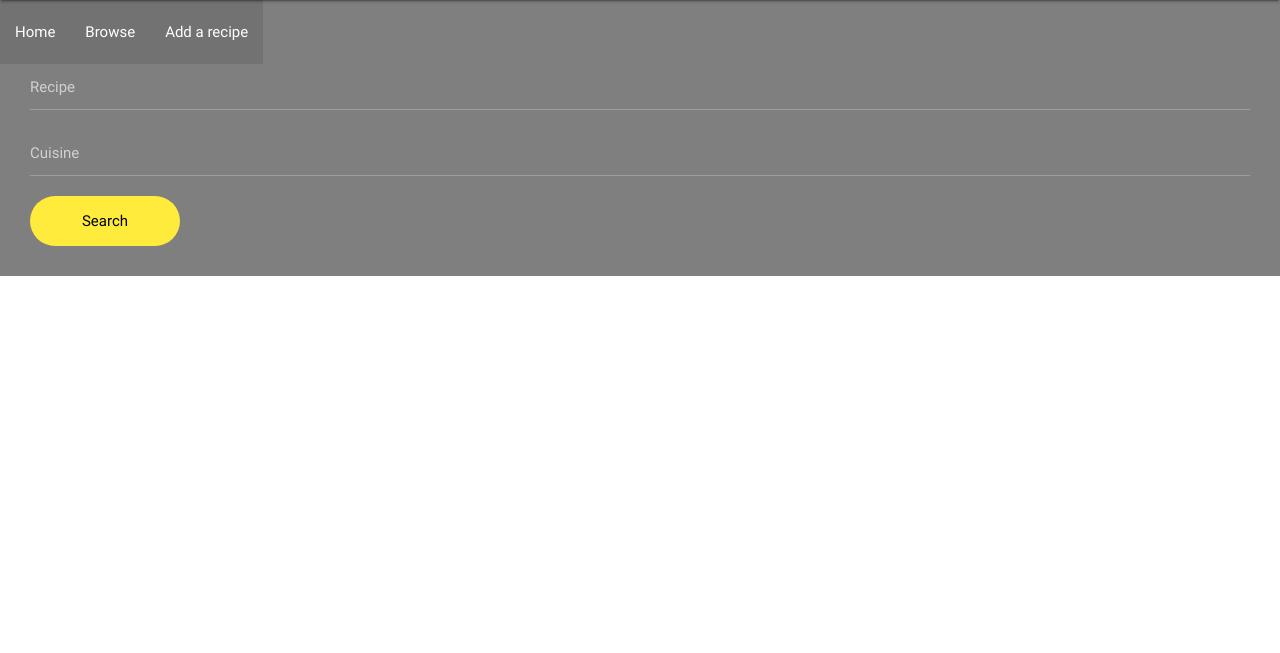
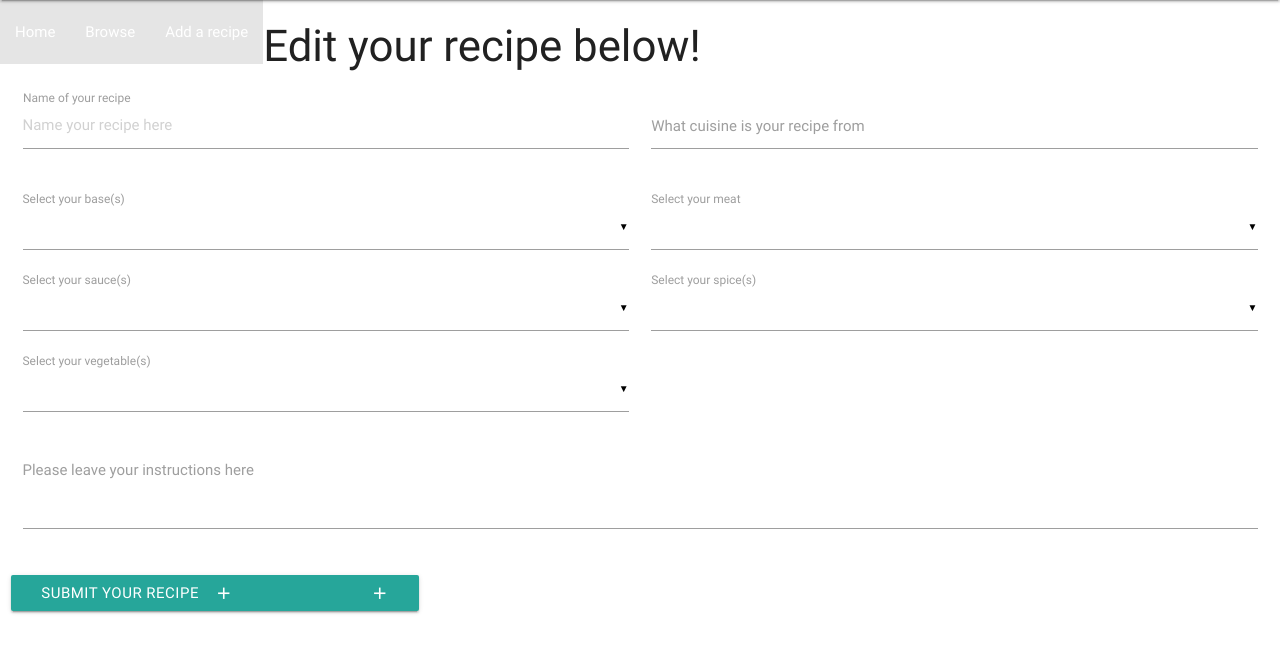
Before and after one commit to stormtrooper88/Cook-Book-Milestone-Three-Project, a Flask app: template templates/editrecipe.html in a window 1280 px wide. Shown: the part 64-717 px from the top of the page. Run offline with Flask 2, Linux system fonts and the light colour scheme; the template is opened without the code that fills it, so the values that code supplies are empty; some libraries are stand-ins or nearby versions.

Commit message:
fixed issue running edit recipe page

```diff
--- a/app.py
+++ b/app.py
@@ -14,17 +14,16 @@ mongo = PyMongo(app)
 @app.route('/')
 @app.route('/recipe')
 def recipe():
-    return render_template("index.html", page_title="Home Page")
+    return render_template("index.html", page_title="Home Page", recipes=mongo.db.recipes.find())
 
 @app.route('/browse')
 def browse():
     return render_template("browse.html", page_title="Browse")
 
-@app.route('/edit_recipe', methods=['POST'])
-def edit_recipe():
-    recipe = mongo.db.recipes.find_one({"Recipe": some_search_term})
-    recipe = mongo.db.recipes.find_one({"Cuisine": some_search_term})
-    return render_template("index.html", page_title="Results")
+@app.route('/edit_recipe/<recipe_id>')
+def edit_recipe(recipe_id):
+    recipe = mongo.db.recipes.find_one({"_id": ObjectId(recipe_id)})
+    return render_template("editrecipe.html", recipes=recipe, page_title="Results")
 
 @app.route('/addrecipe')
 def addrecipe():
--- a/templates/browse.html
+++ b/templates/browse.html
@@ -1,7 +1,7 @@
 {% extends 'base.html' %}
 {% block content %}
 <body>
- <form action="{{ url_for('edit_recipe') }}" method="POST">
+ <form action="{{ url_for('edit_recipe', recipe_id=recipe_id) }}" method="POST">
      <h4>
 Feel free to browse our recipe's!
 	</h4>
--- a/templates/editrecipe.html
+++ b/templates/editrecipe.html
@@ -1,16 +1,96 @@
-{% extends 'base.html' %}
-{% block content %}
+{% extends 'base.html' %} {% block content %}
 
- <form action="{{ url_for('edit_recipe') }}" method="POST">
+<h3>Edit your recipe below!</h3>
 
-    <div class="form-box">
-    <input name="Recipe" type="text" class="search-field Recipe" placeholder="Recipe">
+  <div class="row">
+    <form action="{{ url_for('addrecipe_add') }}" method="POST" class="col s12">
+      <div class="row">
+        <div class="input-field col s6">
+          <input name="Recipe"placeholder="Name your recipe here" id="Recipe" type="text" class="validate" value="{{recipes.Recipe}}" required>
+          <label for="Recipe">Name of your recipe</label>
+        </div>
+        <div class="input-field col s6">
+          <input name="Cuisine" id="Cuisine" type="text" class="validate" value="{{recipes.Cuisine}}" required>
+          <label for="Cuisine">What cuisine is your recipe from</label>
+        </div>
+      </div>
 
-    <input name="Cuisine" type="text" class="search-field Cuisine" placeholder="Cuisine">
-    <button class="search-btn" type="button">Search</button>
+  <div class="input-field col s6">
+    <select name="base" multiple required>
+    {% for base in bases %}
+{% if base.bases.name == recipes.bases.name %}
+      <option value="{{base.base}}" selected>{{base.base}}</option>
+      {% else %}
+      {% endif %}
+                 {% endfor %}
+    </select>
+    <label>Select your base(s)</label>
+  </div>
+
+    <div class="input-field col s6">
+    <select name="meat" multiple required>
+    {% for meat in meats %}
+    {% if meat.meats.name == recipe.meats.name %}
+      <option value="{{meat.meat}}">{{meat.meat}}</option>
+            {% else %}
+      {% endif %}
+      {% endfor %}
+    </select>
+    <label>Select your meat</label>
+  </div>
+
+    <div class="input-field col s6">
+    <select name="sauce" multiple required>
+    {% for sauce in sauces %}
+        {% if sauce.saucess.name == recipe.sauces.name %}
+      <option value="{{sauce.sauce}}">{{sauce.sauce}}</option>
+                {% else %}
+      {% endif %}
+            {% endfor %}
+    </select>
+    <label>Select your sauce(s)</label>
+  </div>
+
+    <div class="input-field col s6">
+    <select name="spice" multiple required>
+    {% for spice in spices %}
+            {% if spice.spices.name == recipe.spices.name %}
+      <option value="{{spice.spice}}">{{spice.spice}}</option>
+                      {% else %}
+      {% endif %}
+            {% endfor %}
+    </select>
+    <label>Select your spice(s)</label>
+  </div>
+
+    <div class="input-field col s6">
+    <select name="vegetable" multiple required>
+    {% for vegetable in vegetables %}
+               {% if vegetable.vegetables.name == recipe.vegetables.name %}
+      <option value="{{vegetable.vegetable}}">{{vegetable.vegetable}}</option>
+                            {% else %}
+      {% endif %}
+            {% endfor %}
+    </select>
+    <label>Select your vegetable(s)</label>
+  </div>
+
+   <div class="row">
+    <form class="col s12">
+      <div class="row">
+        <div class="input-field col s12">
+          <textarea  name="Instructions" id="Instructions" class="materialize-textarea" value="{{recipes.Instructions}}" required></textarea>
+          <label for="textarea1" required>Please leave your instructions here</label>
+        </div>
+      </div>
+
+   <div class="row">
+      <button class="btn waves-effect waves-light" type="submit">Submit your recipe
+    <i class="material-icons right">addrecipe_add</i>
+  </button>
+   </div>
     </form>
-    </div>
-    </div>
 
-</body>
+  </div>
+
 {% endblock %}
```
Also changed, not shown: templates/index.html (+4 -10 lines).
